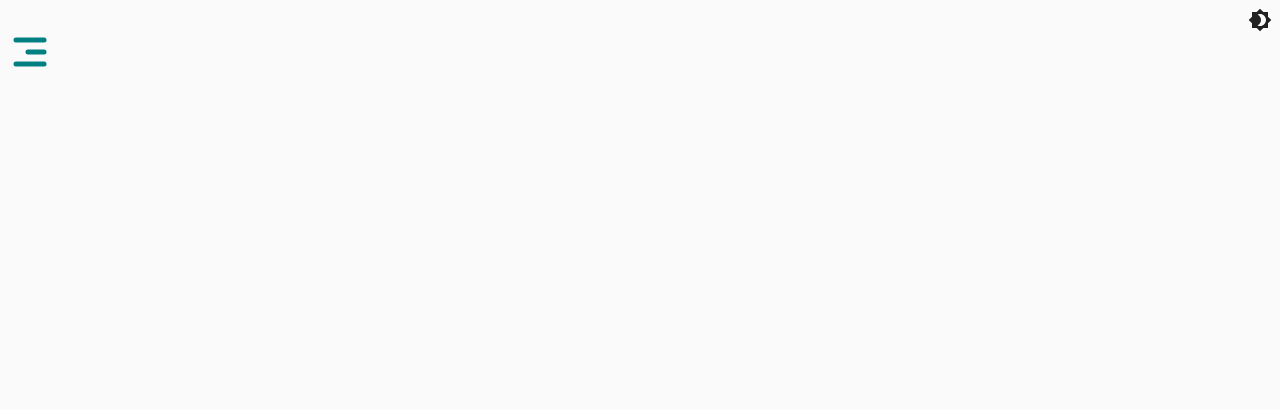
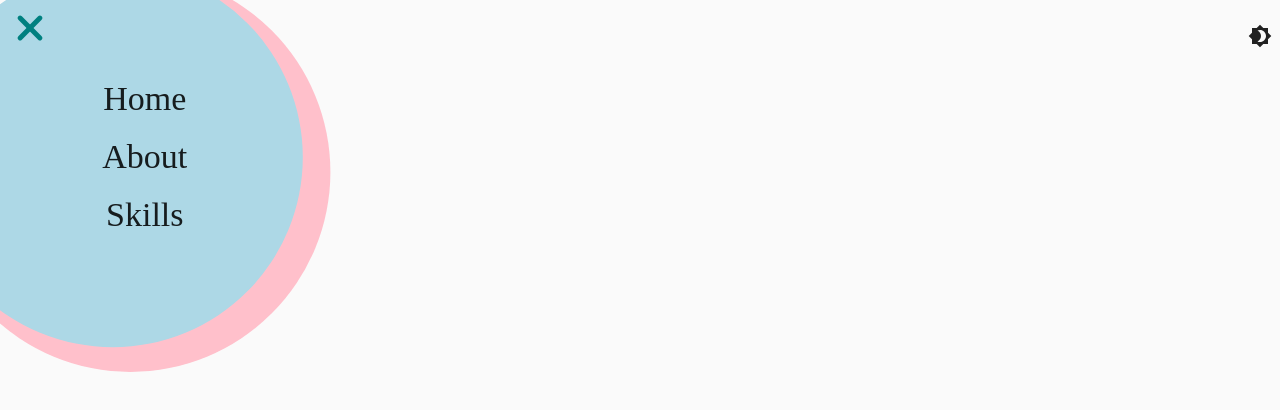
Before and after one commit to tjprohammer/portfolio, a React app: page / in a window 1280 px wide. Shown: the top 410 px of the page. Built offline with nearby package versions, Linux system fonts and the light colour scheme.

Commit message:
navmenu updates

```diff
--- a/src/components/navBar/BurgerMenu.tsx
+++ b/src/components/navBar/BurgerMenu.tsx
@@ -70,6 +70,8 @@ const BurgerMenu = ({
       preserveAspectRatio="none"
       width={width}
       height={height}
+      style={{ zIndex: '9999'}}
+
       {...props}
     >
       <motion.line
--- a/src/components/navBar/Menu.tsx
+++ b/src/components/navBar/Menu.tsx
@@ -1,5 +1,6 @@
 import React from 'react';
 import {BurgerMenu} from './BurgerMenu';
+import MenuItems from './MenuItems';
 
 type Props = {
 
@@ -7,15 +8,14 @@ type Props = {
 
 
 function NavBar({}: Props) {
-    const [open, setOpen] = React.useState(false);
+    const [open, setOpen] = React.useState(true);
 
     const canvasStyle = {
       display: "flex",
-      width: "100vw",
-      height: "100vh",
       alignItems: "start",
       justifyContent: "left",
-      marginLeft: '1em'
+      margin: '1em 0 1em 1em',
+      zIndex: '9999'
     };
 
 
@@ -31,7 +31,12 @@ function NavBar({}: Props) {
           transition={{ type: "spring", stiffness: 300, damping: 50 }}
           width={28}
           height={24}
+
+
         />
+        {open && (
+          <MenuItems name="name" to="to" id={1} open={open} />
+        )}
       </div>
     );
   }
--- a/src/components/navBar/MenuItems.tsx
+++ b/src/components/navBar/MenuItems.tsx
@@ -1,21 +1,75 @@
 
+import styled from '@emotion/styled'
+import { Typography } from '@mui/material'
+import { AnimatePresence, motion } from 'framer-motion'
 import React from 'react'
 
 type MenuItemsProps = {
     name: string,
     to: string,
     id: number,
-    open: boolean
+    open: boolean,
 }
 
+
 const MenuItems = (props: MenuItemsProps) => {
-    const [open, setOpen] =React.useState(false);
   return (
-  <div>
-MennuItems
+    <AnimatePresence>
 
-  </div>
+            <motion.div
+ >
+  <Container>
+    <Container2>
+    <TextWrapper>
+    <Typography sx={{p: 1}} variant='h4'>Home</Typography>
+    <Typography sx={{p: 1}} variant='h4'>About</Typography>
+    <Typography sx={{p: 1}} variant='h4'>Skills</Typography>
+    </TextWrapper>
+    </Container2>
+  </Container>
+  </motion.div>
+
+
+  </AnimatePresence>
   )
 }
 
+
+const Container = styled(motion.div)`
+right: 53px;
+transform: translate(-7.1rem, -6ex);
+background-color: pink;
+height: 400px;
+width: 400px;
+align-items: center;
+justify-content:center;
+display: flex;
+border-radius: 50%;
+z-index: 1;
+
+`;
+const Container2 = styled(Container)`
+top: -50px;
+left: 0;
+transform: translate(-1.1rem, -2ex);
+background-color: lightblue;
+height: 380px;
+width: 380px;
+align-items: center;
+justify-content:center;
+display: flex;
+border-radius: 50%;
+z-index: 1;
+animation: 1.1s cubic-bezier(0.175, 0.885, 0.32, 1.275) 0s 1 normal forwards running menuWrapperChildInMd;
+
+`;
+
+const TextWrapper = styled.div`
+display:flex;
+align-items: center;
+justify-content: center;
+text-align: center;
+flex-direction: column;
+margin: 0 0 0 4em;
+`;
 export default MenuItems
--- a/tsconfig.json
+++ b/tsconfig.json
@@ -7,13 +7,14 @@
       "module": "es6",
       "moduleResolution": "node",
       "experimentalDecorators": true,
-      "declaration": false,
+      "declaration": true,
       "removeComments": true,
       "noImplicitReturns": true,
       "noUnusedLocals": true,
       "strict": true,
       "checkJs": true,
       "outDir": "build",
+      "composite": true,
       "lib": ["es6", "es7", "dom"],
       "baseUrl": "src",
       "paths": {
```
